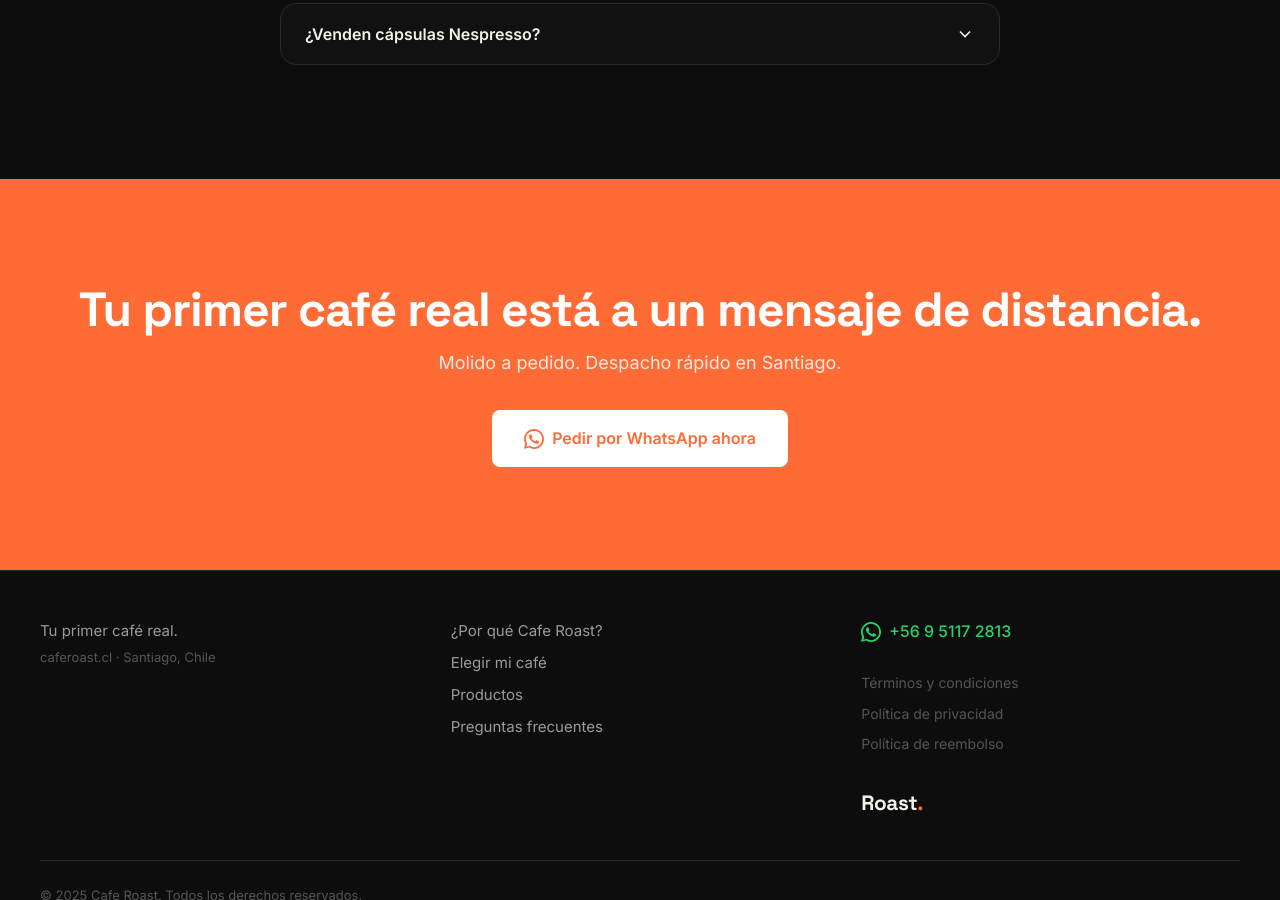
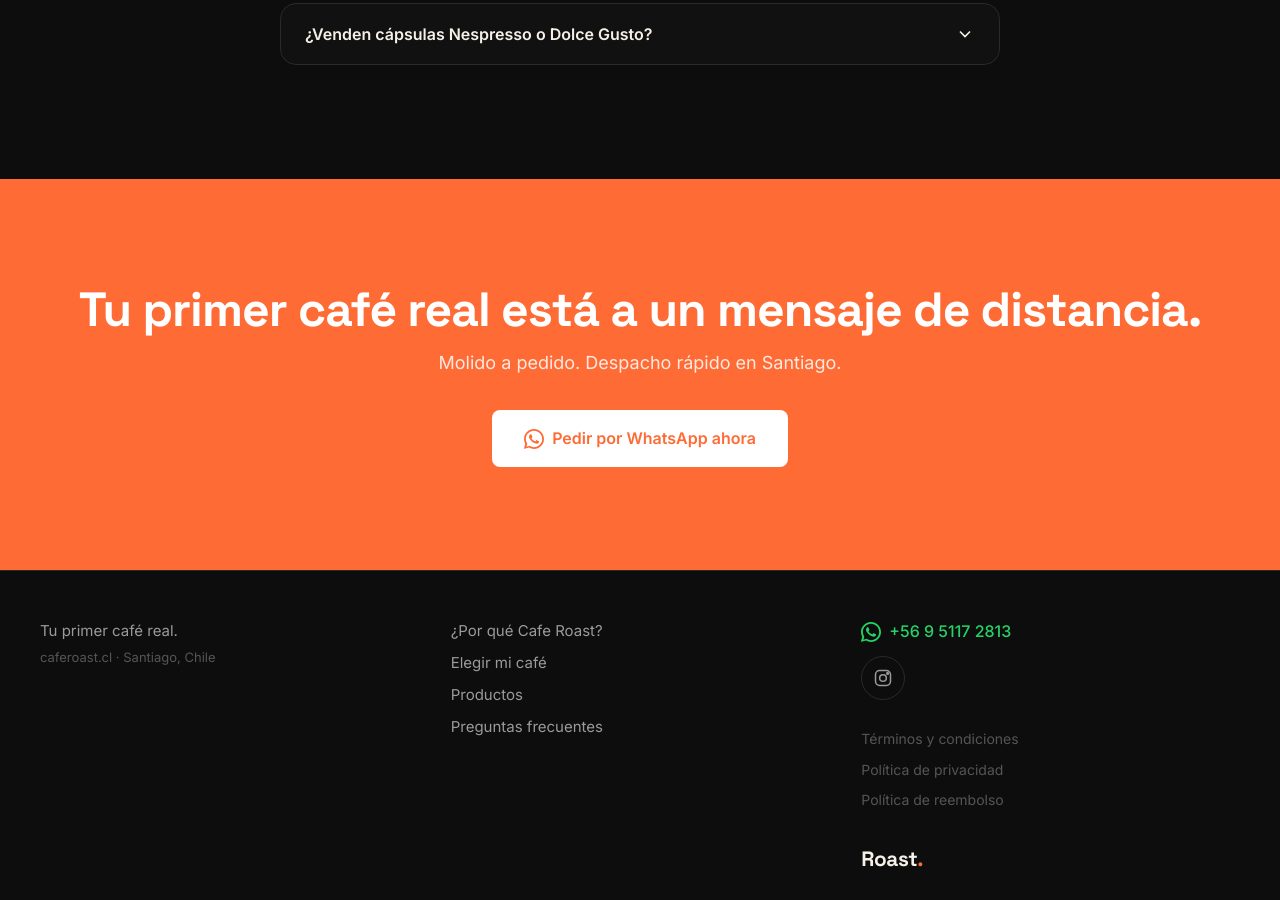
Before and after one commit to sepulg01/Roast, a plain HTML site: page index.html in a window 1280 px wide. Shown: the part 5449-6349 px from the top of the page. Drawn offline with Linux system fonts and the light colour scheme.

Commit message:
Update FAQ copy and add Instagram footer link

```diff
--- a/index.html
+++ b/index.html
@@ -835,6 +835,32 @@
       font-weight: 500;
     }
     .footer-wa-link:hover { color: var(--wa-green-hover); }
+    .footer-socials {
+      display: flex;
+      align-items: center;
+      gap: 0.75rem;
+    }
+    .footer-social-link {
+      width: 44px;
+      height: 44px;
+      display: inline-flex;
+      align-items: center;
+      justify-content: center;
+      color: var(--text-secondary);
+      border: 1px solid var(--border);
+      border-radius: 999px;
+      transition: color 200ms ease, border-color 200ms ease, background-color 200ms ease;
+    }
+    .footer-social-link:hover {
+      color: var(--accent);
+      border-color: var(--accent);
+      background: rgba(255, 107, 53, 0.08);
+    }
+    .footer-social-link:focus-visible {
+      outline: 2px solid var(--accent);
+      outline-offset: 3px;
+    }
+    .footer-social-link svg { flex-shrink: 0; }
     .footer-bottom {
       max-width: 1200px;
       margin: 2rem auto 0;
@@ -1240,7 +1266,7 @@
           ¿Necesito un molinillo?
           <svg class="faq-chevron" width="20" height="20" viewBox="0 0 24 24" fill="none" stroke="currentColor" stroke-width="2" aria-hidden="true"><polyline points="6 9 12 15 18 9"/></svg>
         </button>
-        <div class="faq-answer" id="faq-a1" role="region"><div class="faq-answer-inner">No. Nosotros molemos el café según tu método de preparación. Solo dinos cómo lo preparas y listo.</div></div>
+        <div class="faq-answer" id="faq-a1" role="region"><div class="faq-answer-inner">No. Nosotros molemos el café según tu método de preparación. Sólo dinos cómo quieres prepararlo y listo.</div></div>
       </div>
       <div class="faq-item">
         <button class="faq-btn" aria-expanded="false" aria-controls="faq-a2">
@@ -1261,14 +1287,14 @@
           ¿Hacen envíos fuera de Santiago?
           <svg class="faq-chevron" width="20" height="20" viewBox="0 0 24 24" fill="none" stroke="currentColor" stroke-width="2" aria-hidden="true"><polyline points="6 9 12 15 18 9"/></svg>
         </button>
-        <div class="faq-answer" id="faq-a4" role="region"><div class="faq-answer-inner">Hoy despachamos en la Región Metropolitana. Muy pronto llegaremos a Talca, Chillán y Puerto Varas.</div></div>
+        <div class="faq-answer" id="faq-a4" role="region"><div class="faq-answer-inner">Por ahora despachamos en la Región Metropolitana. Muy pronto llegaremos a Talca, Chillán y Puerto Varas. Consúltanos por whatsapp a ver si llegamos a tu ciudad.</div></div>
       </div>
       <div class="faq-item">
         <button class="faq-btn" aria-expanded="false" aria-controls="faq-a5">
           ¿Cuándo llega mi pedido?
           <svg class="faq-chevron" width="20" height="20" viewBox="0 0 24 24" fill="none" stroke="currentColor" stroke-width="2" aria-hidden="true"><polyline points="6 9 12 15 18 9"/></svg>
         </button>
-        <div class="faq-answer" id="faq-a5" role="region"><div class="faq-answer-inner">Despachamos rápido. Recibirás tu café en días hábiles en Santiago.</div></div>
+        <div class="faq-answer" id="faq-a5" role="region"><div class="faq-answer-inner">Despachamos rápido. Podrías recibir tu café entre cero a dos días hábiles en Santiago.</div></div>
       </div>
       <div class="faq-item">
         <button class="faq-btn" aria-expanded="false" aria-controls="faq-a6">
@@ -1286,7 +1312,7 @@
       </div>
       <div class="faq-item">
         <button class="faq-btn" aria-expanded="false" aria-controls="faq-a8">
-          ¿Venden cápsulas Nespresso?
+          ¿Venden cápsulas Nespresso o Dolce Gusto?
           <svg class="faq-chevron" width="20" height="20" viewBox="0 0 24 24" fill="none" stroke="currentColor" stroke-width="2" aria-hidden="true"><polyline points="6 9 12 15 18 9"/></svg>
         </button>
         <div class="faq-answer" id="faq-a8" role="region"><div class="faq-answer-inner">Por ahora no. Nos especializamos en café en grano y molido fresco.</div></div>
@@ -1327,6 +1353,18 @@
         <svg width="20" height="20" viewBox="0 0 24 24" fill="currentColor" aria-hidden="true"><path d="M17.472 14.382c-.297-.149-1.758-.867-2.03-.967-.273-.099-.471-.148-.67.15-.197.297-.767.966-.94 1.164-.173.199-.347.223-.644.075-.297-.15-1.255-.463-2.39-1.475-.883-.788-1.48-1.761-1.653-2.059-.173-.297-.018-.458.13-.606.134-.133.298-.347.446-.52.149-.174.198-.298.298-.497.099-.198.05-.371-.025-.52-.075-.149-.669-1.612-.916-2.207-.242-.579-.487-.5-.669-.51-.173-.008-.371-.01-.57-.01-.198 0-.52.074-.792.372-.272.297-1.04 1.016-1.04 2.479 0 1.462 1.065 2.875 1.213 3.074.149.198 2.096 3.2 5.077 4.487.709.306 1.262.489 1.694.625.712.227 1.36.195 1.871.118.571-.085 1.758-.719 2.006-1.413.248-.694.248-1.289.173-1.413-.074-.124-.272-.198-.57-.347z"/><path d="M12 0C5.373 0 0 5.373 0 12c0 2.091.535 4.06 1.473 5.773L.057 23.077c-.083.303.186.583.492.51l5.426-1.396A11.934 11.934 0 0012 24c6.627 0 12-5.373 12-12S18.627 0 12 0zm0 21.818a9.784 9.784 0 01-4.988-1.367l-.357-.213-3.724.957.99-3.614-.234-.372A9.78 9.78 0 012.182 12C2.182 6.568 6.568 2.182 12 2.182S21.818 6.568 21.818 12 17.432 21.818 12 21.818z"/></svg>
         +56 9 5117 2813
       </a>
+      <div class="footer-socials" aria-label="Redes sociales">
+        <a href="https://www.instagram.com/caferoast.cl"
+           class="footer-social-link"
+           target="_blank" rel="noopener noreferrer"
+           aria-label="Visitar Instagram de Cafe Roast">
+          <svg width="20" height="20" viewBox="0 0 24 24" fill="none" stroke="currentColor" stroke-width="1.8" stroke-linecap="round" stroke-linejoin="round" aria-hidden="true">
+            <rect x="3" y="3" width="18" height="18" rx="5"></rect>
+            <circle cx="12" cy="12" r="4"></circle>
+            <circle cx="17.5" cy="6.5" r="1"></circle>
+          </svg>
+        </a>
+      </div>
       <div class="footer-policies" aria-label="Links legales">
         <a href="./policies/terminos-y-condiciones.html">Términos y condiciones</a>
         <a href="./policies/politica-de-privacidad.html">Política de privacidad</a>
```
Also changed, not shown: EXECUTION_FEEDBACK.md (+7 -0 lines).
